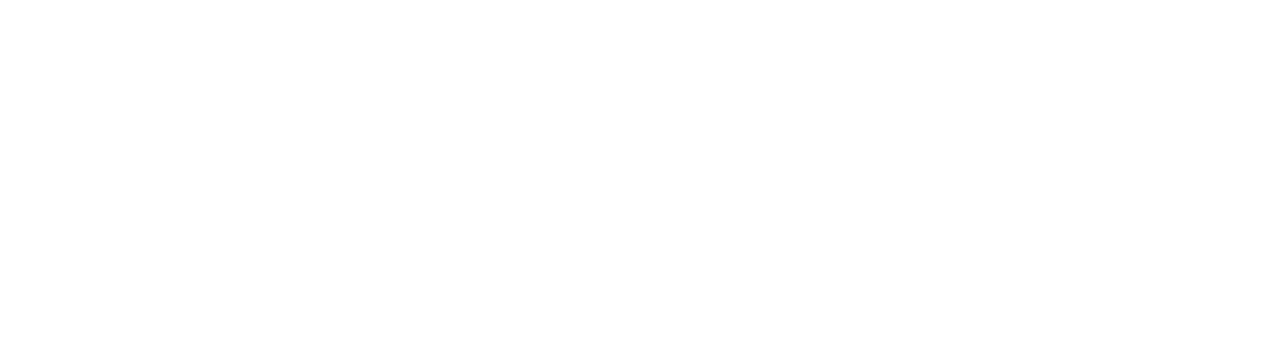
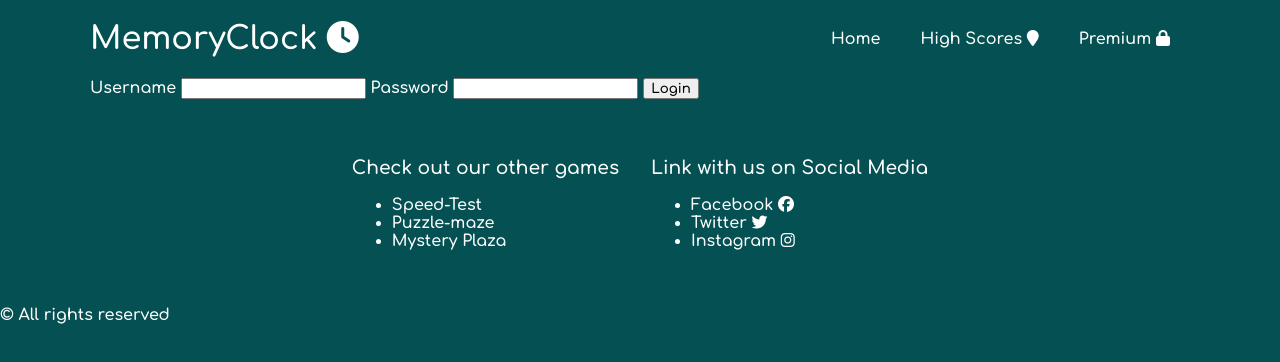
Before and after one commit to moemaxmen1989/MemoryClock, a website: page views/premium.html in a window 1280 px wide. Drawn offline with Linux system fonts and the light colour scheme.

Commit message:
Setting up some extra pages
Premium page under construction, hamburger menu complete

```diff
--- a/views/premium.html
+++ b/views/premium.html
@@ -0,0 +1,104 @@
+<html lang="en">
+    <head>
+        <meta charset="UTF-8" />
+        <meta http-equiv="X-UA-Compatible" content="IE=edge" />
+        <meta name="viewport" content="width=device-width, initial-scale=1.0" />
+
+        <link rel="stylesheet" href="/views/utilities.css" />
+        <link rel="stylesheet" href="/views/styles.css" />
+        <link rel="stylesheet" href="/views/premium.css" />
+
+        <script src="https://kit.fontawesome.com/3116f3c9df.js" crossorigin="anonymous"></script>
+        <title>Document</title>
+    </head>
+    <body>
+        <!--***Section 1***-->
+        <!--Navbar-->
+
+        <div class="container">
+            <div class="navbar">
+                <h1>MemoryClock <i class="fas fa-clock"></i></h1>
+
+                <div class="menu">
+                    <ul>
+                        <li><a href="index.html">Home</a></li>
+                        <li>
+                            <a href="" class="High-scores">High Scores <i class="fas fa-map-marker" id="clock"></i></a>
+                        </li>
+                        <li>
+                            <a href="/views/Premium.html">Premium <i class="fas fa-lock"></i></a>
+                        </li>
+                    </ul>
+                </div>
+
+                <div class="modal">
+                    <a href="javascript:void(0);" onclick="myFunction()"><i class="fas fa-bars"></i></a>
+                    <div id="myLinks" class="topnav before">
+                        <a href="#news">Login</a>
+                        <a href="/views/Premium.html">Premium</a>
+                        <a href="#about">High-scores</a>
+                    </div>
+                </div>
+            </div>
+        </div>
+
+        <!---->
+
+        <!--***Section 2***-->
+
+        <!--Login to Premium Membership-->
+
+      <div class="container">
+<form action="POST" class="login-form">
+<label for="account">Username</label>
+<input type="text" class="input-text">
+
+<label for="accoount">Password</label>
+<input type="text" class="input-text">
+
+<button type ="submit">Login</button>
+
+</form>
+
+
+
+
+
+      </div>
+
+     <!---->
+        <div class="container footer">
+
+        <div>
+            <h3>Check out our other games</h3>
+             <ul>
+<li>Speed-Test</li>
+<li>Puzzle-maze</li>
+<li>Mystery Plaza</li>
+             </ul>
+
+
+        </div>
+
+        <div>
+            <h3>Link with us on Social Media</h3>
+            <ul>
+<li>Facebook <i class="fab fa-facebook"></i> </li>
+<li>Twitter  <i class="fab fa-twitter"></i></li>
+<li>Instagram <i class="fab fa-Instagram"></i></li>
+
+
+        </div>
+
+
+
+        </div>
+        <div id="footer">
+            &copy; All rights reserved
+        </div>
+
+
+        <!---->
+    </body>
+    <script src="/views/main.js"></script>
+</html>
--- a/views/styles.css
+++ b/views/styles.css
@@ -200,12 +200,36 @@ a:hover {
 .btn-submit:active {
     transform: scale(0.98);
 }
+/*---------------Section 4----------------------Footer*/
+
+.footer{
+max-width: 1080px;
+margin: 40px auto;
+display: flex;
+justify-content:center;
+gap:2rem;
+
+}
+#footer {
+
+    bottom: 0px;
+    background-color:transparent;
+    width: 100%;
+    text-align: left;
+}
+
+
 
 /*media queries*/
 /* Extra Extra small devices (phones, 320px and down) */
 @media screen and (max-width: 320px) {
     h1 {
         font-size: 1.75rem;
+    }
+
+    .footer{
+
+        display: none;
     }
 }
 
@@ -259,6 +283,16 @@ a:hover {
         font-size: 1.75rem;
         margin-left: 10px;
     }
+
+
+
+    .footer{
+
+        display: none;
+    }
+
+
+
 }
 
 /* Small devices (portrait tablets and large phones, 600px and up) */
```
Also changed, not shown: views/index.html (+34 -3 lines), views/premium.css (added).
